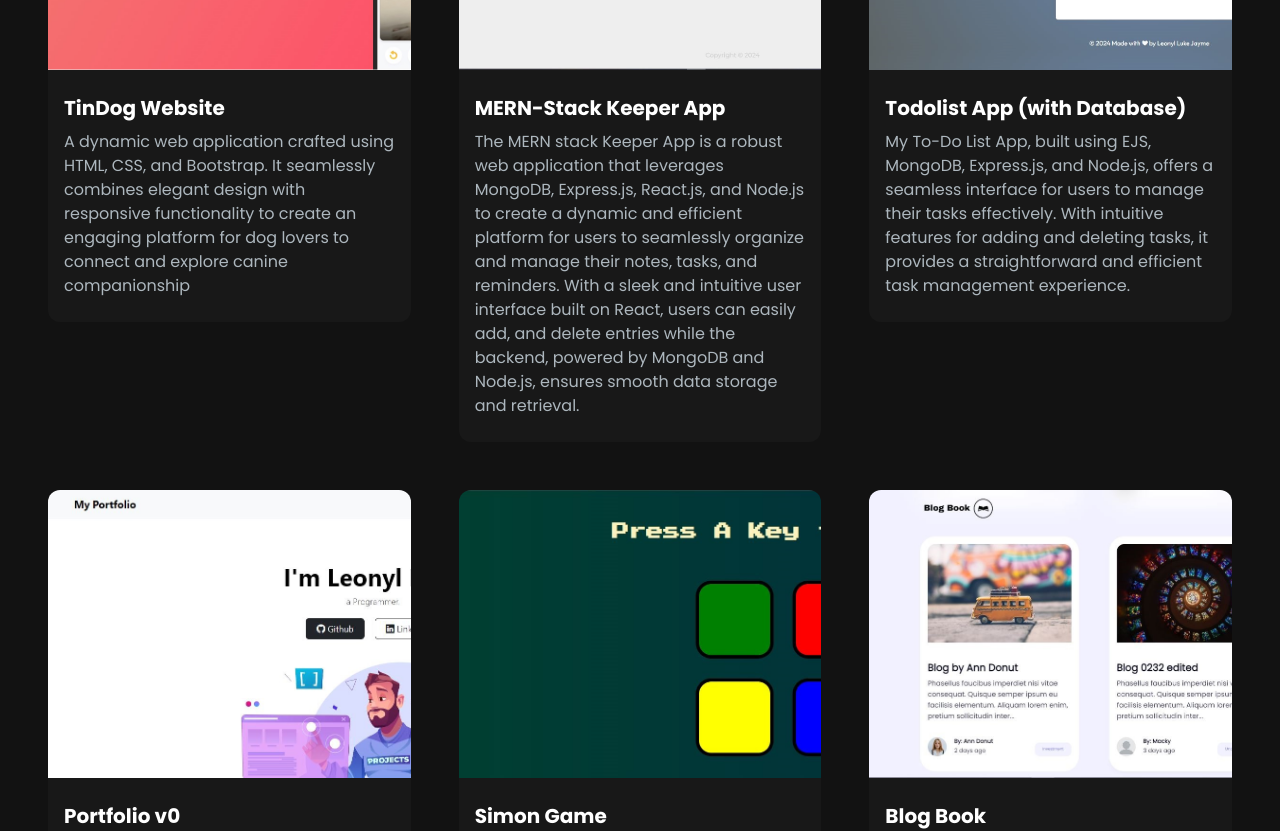
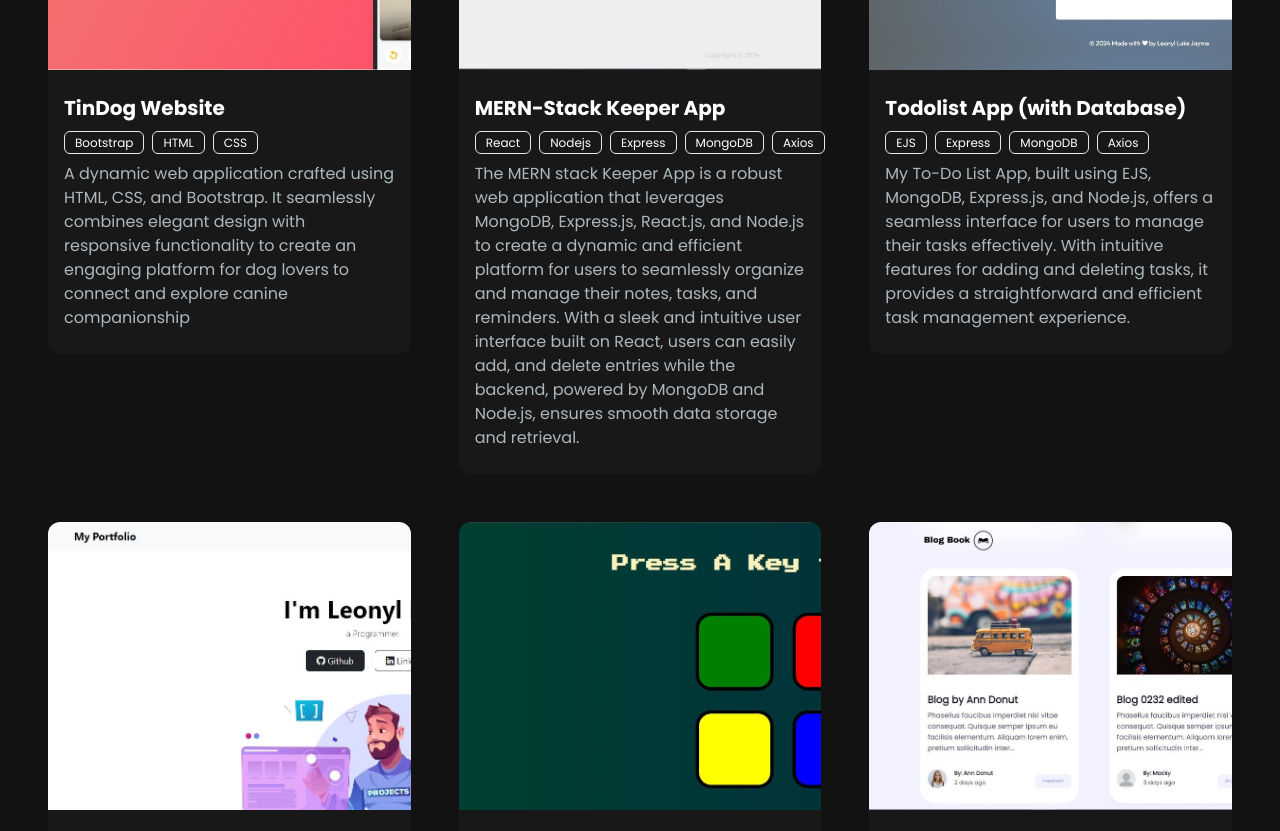
Before and after one commit to leonyllukejayme/personal_portfolio-2, a Next.js app: page / in a window 1280 px wide. Shown: the part 1680-2511 px from the top of the page. Built offline with nearby package versions, Linux system fonts and the light colour scheme.

Commit message:
add prog.lang/tech used

```diff
--- a/src/components/ProjectCard.jsx
+++ b/src/components/ProjectCard.jsx
@@ -7,6 +7,7 @@ const ProjectCard = ({
 	description,
 	sourceCodeURL,
 	demoURL,
+	plang
 }) => {
 	return (
 		<div>
@@ -32,6 +33,13 @@ const ProjectCard = ({
 			</div>
 			<div className="text-white rounded-b-xl bg-[#181818] py-6 px-4 ">
 				<h5 className="text-xl font-semibold mb-2">{title}</h5>
+				<div className="my-2">
+					{plang.map((lang, i) => {
+						return (
+							<span key={i} className="text-xs font-medium me-2 px-2.5 py-0.5 rounded-md border">{lang}</span>
+						)
+					})}
+				</div>
 				<p className="text-[#ADB7BE]">{description}</p>
 			</div>
 		</div>
--- a/src/components/ProjectSection.jsx
+++ b/src/components/ProjectSection.jsx
@@ -37,6 +37,7 @@ const ProjectSection = () => {
 								imgUrl={project.projImg}
 								sourceCodeURL={project.sourceCodeURL}
 								demoURL={project.demoURL}
+								plang={project.pLang}
 							/>
 						</motion.div>
 					);
```
